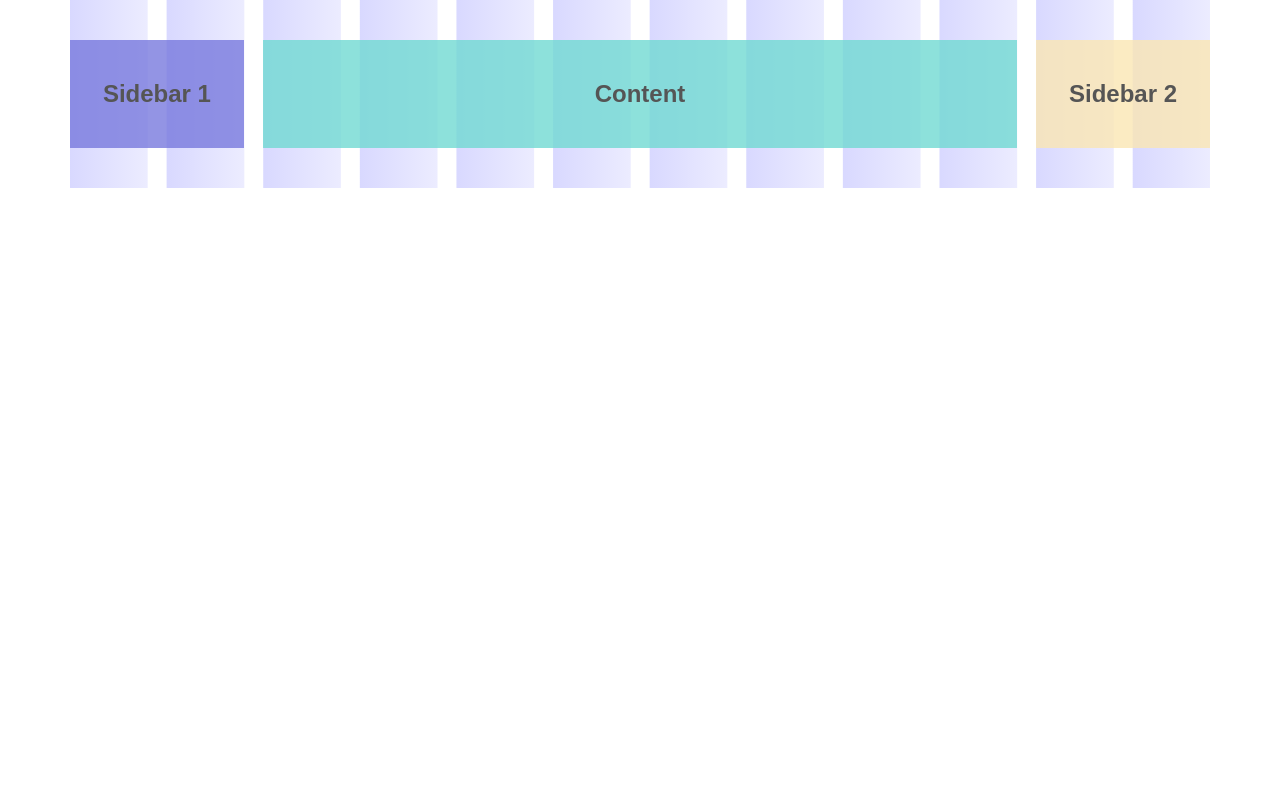
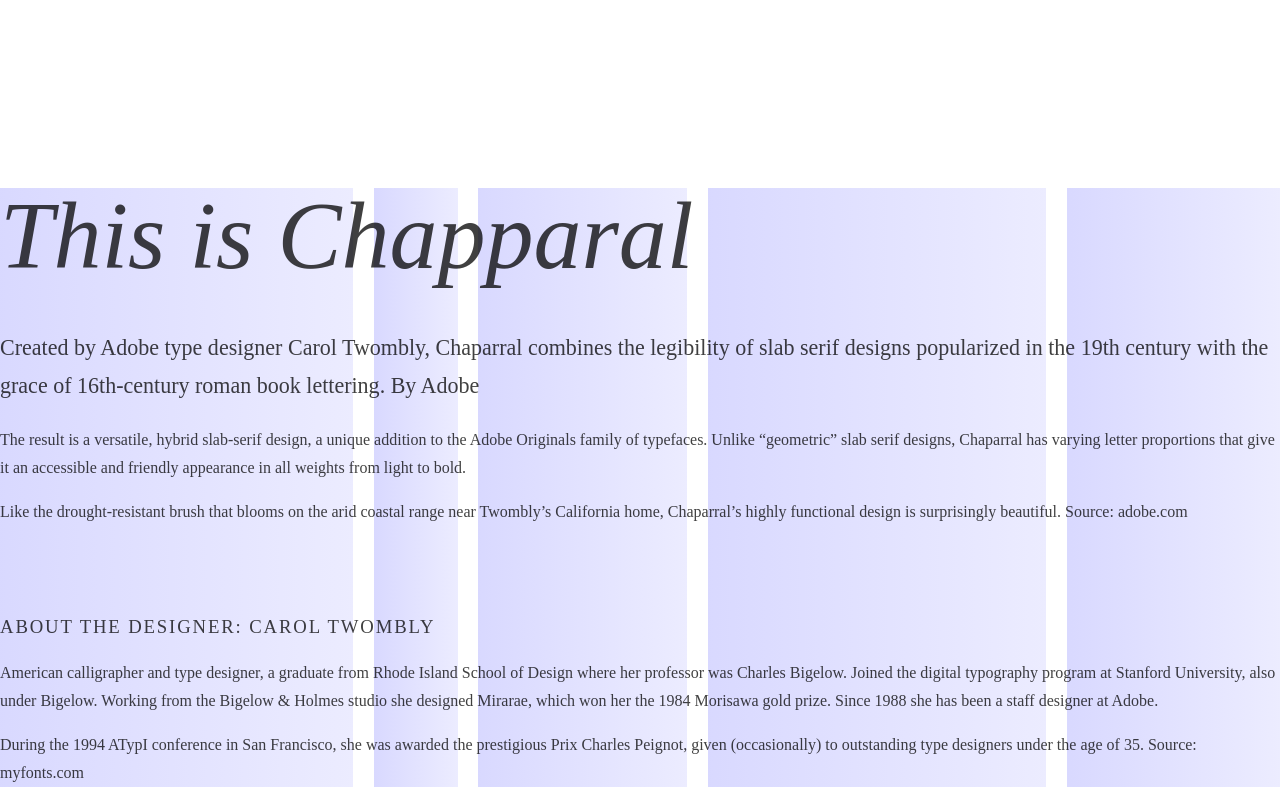
Before and after one commit to zellwk/Learning-Susy, a plain HTML site: page walkthrough/index.html in a window 1280 px wide. Shown: the top 800 px of the page. Drawn offline with Linux system fonts and the light colour scheme.

Commit message:
chapter15-1
Signed-off-by: Zell Liew <zellwk@gmail.com>

```diff
--- a/walkthrough/index.html
+++ b/walkthrough/index.html
@@ -8,20 +8,63 @@
 </head>
 
 <body>
+
   <div class="wrap">
+    <div class="content intro">
+      <h1 class="title">This is Chapparal</h1>
+      <h2 class="subtitle">
+        Created by Adobe type designer Carol Twombly, Chaparral combines the legibility of slab serif designs popularized in the 19th century with the grace of 16th-century roman book lettering. By Adobe
+      </h2>
+
+      <div class="content__left">
+        <p>
+          The result is a versatile, hybrid slab-serif design, a unique addition to the Adobe Originals family of typefaces. Unlike “geometric” slab serif designs, Chaparral has varying letter proportions that give it an accessible and friendly appearance in all weights from light to bold.
+        </p>
+      </div>
+
+      <div class="content__right">
+        <p>Like the drought-resistant brush that blooms on the arid coastal range near Twombly’s California home, Chaparral’s highly functional design is surprisingly beautiful. Source: adobe.com</p>
+      </div>
+    </div>
+
 
     <div class="content">
-      <h2>Content</h2>
+      <h3>About the designer: Carol Twombly</h3>
+      <div class="content__left">
+
+        <p>
+          American calligrapher and type designer, a graduate from Rhode Island School of Design where her professor was Charles Bigelow. Joined the digital typography program at Stanford University, also under Bigelow. Working from the Bigelow & Holmes studio she designed Mirarae, which won her the 1984 Morisawa gold prize. Since 1988 she has been a staff designer at Adobe.
+        </p>
+      </div>
+
+      <div class="content__right">
+        <p>
+          During the 1994 ATypI conference in San Francisco, she was awarded the prestigious Prix Charles Peignot, given (occasionally) to outstanding type designers under the age of 35. Source: myfonts.com
+        </p>
+      </div>
     </div>
+  </div>
 
-    <div class="sidebar1">
-      <h2>Sidebar 1</h2>
+
+  <div class="wrap">
+    <div class="content">
+
+      <h3>Yet another section </h3>
+
+      <div class="content__left">
+        <p>
+          In its natural regime, chaparral is characterized by infrequent fires, with intervals ranging between 10–15 years to over a hundred years. Mature chaparral (stands that have been allowed greater intervals between fires) is characterized by nearly impenetrable, dense thickets (except the more open chaparral of the desert). These plants are highly flammable. They grow as woody shrubs with hard and small leaves; are non-leaf dropping (non-deciduous); and are drought tolerant. After the first rains following a fire, the landscape is dominated by soft-leaved non-woody annual plants, known as fire followers, which die back with the summer dry period.
+        </p>
+      </div>
+      <div class="content__right">
+        <p>
+          Similar plant communities are found in the four other Mediterranean climate regions around the world, including the Mediterranean Basin (where it is known as maquis), central Chile (where it is called matorral), South African Cape Region (known there as fynbos), and in Western and Southern Australia (as kwongan). According to the California Academy of Sciences, Mediterranean shrubland contains more than 20% of the world’s plant diversity. The word chaparral is a loan word from Spanish chaparro, meaning both “small” and “dwarf” evergreen oak, which itself comes from the Basque word txapar, with exactly the same meaning.
+        </p>
+        <p>
+          Conservation International and other conservation organizations consider the chaparral to be a biodiversity hotspot – a biological community with a large number of different species – that are under threat by human activity. Source: Wikipedia
+        </p>
+      </div>
     </div>
-
-    <div class="sidebar2">
-      <h2>Sidebar 2</h2>
-    </div>
-
   </div>
 
 </body>
--- a/walkthrough/scss/styles.scss
+++ b/walkthrough/scss/styles.scss
@@ -10,7 +10,8 @@
   }
 }
 
-$susy: (columns: 4, container: 1140px, output: float, global-box-sizing: border-box, debug: (image: show));
+// Global Settings
+$susy: (output: isolate, global-box-sizing: border-box, debug: (image: show));
 
 @include border-box-sizing;
 
@@ -18,69 +19,75 @@
 // Layouts
 // ==========
 
+$bp-med: 530px;
+$bp-large: 700px;
+$bp-xlarge: 1600px;
+
+$small: (
+  columns: 1 6.85714,
+  gutter: 10 / 42,
+  column-width: 42px
+  );
+
+$med: (
+  columns: 1 1.62963 6.85185 1,
+  gutter: 12 / 54
+  );
+
+$large: (
+  columns: 4.2233 1 2.49515 4.03883 2.5534,
+  gutter: 32 / 103
+  );
+
+// Global Border Box
+@include border-box-sizing;
+
+// Updating Global Susy Settings with $small map initially
+@include layout($small);
+
 .wrap {
   @include container;
-  @include susy-breakpoint(960px, 12) {
+  @include susy-breakpoint($bp-med, $med) {
+    max-width: 100%;
+    @include show-grid;
+  }
+
+  @include susy-breakpoint($bp-large, $large) {
     @include show-grid;
   }
 }
 
-.sidebar1 {
-  width: span(2);
-  @include isolate(first);
-  @include susy-breakpoint(960px, 12) {
-    width: span(2);
-    @include isolate(first);
-  }
+
+// ==========
+// Taking care of CSS
+// ==========
+
+body {
+  font-family: 'Chaparral Pro';
+  color: rgba(0, 0, 0, 0.75);
+  line-height: 1.75;
+  padding: 14.723624851955172% 0;
 }
 
-.sidebar2 {
-  width: span(2);
-  @include isolate(3);
-  @include susy-breakpoint(960px, 12) {
-    width: span(2);
-    @include isolate(11);
-  }
+h1, h2, h3, h4, h5, h6 {
+  font-weight: 400;
+  margin: 0;
 }
 
-.content {
-  @include susy-breakpoint(960px, 12) {
-    width: span(8);
-    @include isolate(3);
-  }
-}
-
-
-
-// ==========
-// Taking Care of CSS
-// ==========
-
-// Scss. Taking Care of CSS
-.content {
-  margin-top: 5vh;
-  background: rgba(113, 218, 210, 0.8);
-}
-
-.content-2 {
-  margin-top: 5vh;
-  background: rgba(113, 218, 210, 0.8);
-}
-
-.sidebar2 {
-  margin-top: 5vh;
-  margin-bottom: 5vh;
-  background: rgba(250, 231, 179, 0.8);
-}
-
-.sidebar1 {
-  margin-top: 5vh;
-  margin-bottom: 5vh;
-  background: rgba(120, 122, 222, 0.8);
+h1 {
+  font-size: 7.5vw;
+  font-style: italic;
+  line-height: 1;
+  margin-bottom: 1ex;
 }
 
 h2 {
-  padding: 2.5vh 0;
-  text-align: center;
-  color: #555;
+  font-size: 3ex;
+  margin-bottom: 2ex;
 }
+
+h3 {
+  text-transform: uppercase;
+  letter-spacing: 0.1em;
+  padding: 8ex 0 0;
+}
```
Also changed, not shown: walkthrough/css/styles.css.
